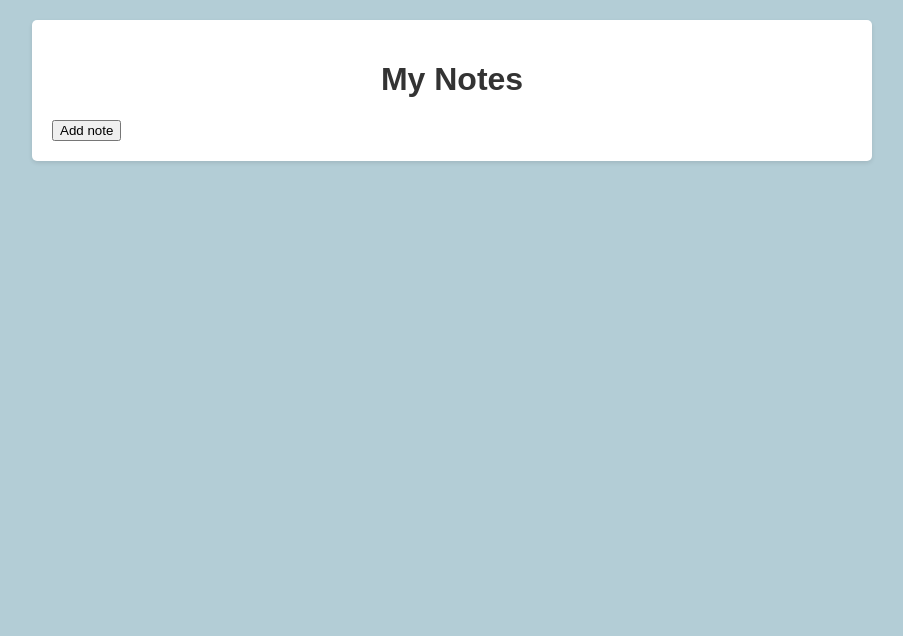
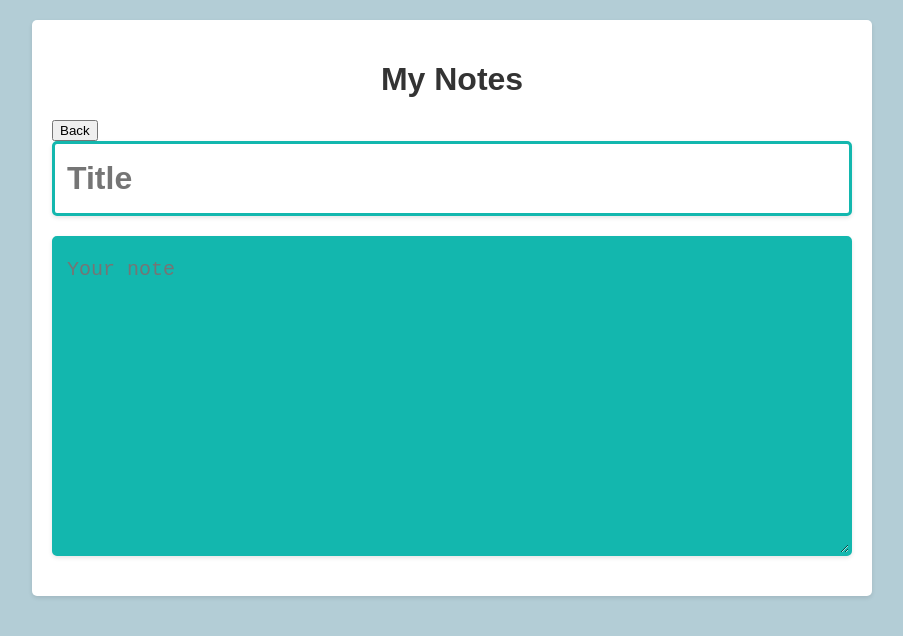
Before and after one commit to koki3000/notes-react, a React (Create React App) app: page /#/update/1 in a window 1280 px wide. Shown: the top 636 px of the page, without its empty margins (188-1091 px from the left). Built offline with nearby package versions, Linux system fonts and the light colour scheme; no server answers.

Commit message:
Changed api route

```diff
--- a/src/App.js
+++ b/src/App.js
@@ -1,5 +1,5 @@
 import './App.css';
-import { BrowserRouter, Routes, Route } from "react-router-dom";
+import { HashRouter, Routes, Route } from "react-router-dom";
 import Main from './pages/Main';
 import Add from './pages/Add';
 import Update from './pages/Update';
@@ -11,14 +11,14 @@ function App() {
   return (
     <div className='container'>
       <h1>My Notes</h1>
-      <BrowserRouter>
+      <HashRouter>
         <Routes>
           <Route path="/" element={<Main />}/>
           <Route path="/add" element={<Add />} />
           <Route path="/update/:id/" element={<Update />} />
           <Route path="/note/:id/" element={<Note />} />
         </Routes>
-      </BrowserRouter>
+      </HashRouter>
     </div>
 
   );
--- a/src/components/DeleteButton.js
+++ b/src/components/DeleteButton.js
@@ -3,7 +3,7 @@ export default function DeleteButton (props) {
 
     async function handleClick(event) {
         event.preventDefault()
-        await fetch(`http://127.0.0.1:8000/note/delete/${id}/`, {
+        await fetch(`http://127.0.0.1:8000/api/note/delete/${id}/`, {
               method: 'DELETE'
         })
         if (allNotes !== undefined) {
@@ -17,6 +17,6 @@ export default function DeleteButton (props) {
     }
 
     return (
-        <button name='delete' onClick={handleClick}>Delete</button>
+        <p name='delete' className="delete" onClick={handleClick}><b>Delete note</b></p>
     )
 }
--- a/src/pages/Add.js
+++ b/src/pages/Add.js
@@ -17,7 +17,7 @@ export default function Add() {
 
     async function handleSubmit(event) {
         event.preventDefault()
-        await fetch('http://127.0.0.1:8000/note/add/', {
+        await fetch('http://127.0.0.1:8000/api/note/add/', {
             method: 'POST',
             body: JSON.stringify({
                     title: note.title,
--- a/src/pages/Main.js
+++ b/src/pages/Main.js
@@ -9,7 +9,7 @@ export default function Main()
    const navigate = useNavigate()
 
    useEffect(() => {
-      fetch('http://127.0.0.1:8000/')
+      fetch('http://127.0.0.1:8000/api/')
          .then((response) => response.json())
          .then((data) => setNotes(data))
          .catch((err) => console.log(err.message));
@@ -19,16 +19,16 @@ export default function Main()
    var myNotes = notes.map(note => {
       return (
          <div key={note.id}  className='note'>
-            <div onClick={() => navigate(`/note/${note.id}/`)}>
+            <div className='single-note' onClick={() => navigate(`/update/${note.id}/`)}>
                <h2>{note.title}</h2>
                <p>{note.content}</p>
             </div>
-            <button onClick={() =>  navigate(`/update/${note.id}/`)}>Update</button>
             <DeleteButton
-            id={note.id}
-            allNotes={notes}
-            removeNote={setNotes}
-            navigation={() => navigate('/')}/>
+               id={note.id}
+               allNotes={notes}
+               removeNote={setNotes}
+               navigation={() => navigate('/')}
+            />
          </div>
       )
    })
--- a/src/pages/Note.js
+++ b/src/pages/Note.js
@@ -8,7 +8,7 @@ export default function Note () {
     const navigate = useNavigate()
 
     useEffect(() => {
-        fetch(`http://127.0.0.1:8000/note/${id}/`)
+        fetch(`http://127.0.0.1:8000/api/note/${id}/`)
          .then((response) => response.json())
          .then((data) => setNote(data))
          .catch((err) => console.log(err.message));
--- a/src/pages/Update.js
+++ b/src/pages/Update.js
@@ -1,5 +1,6 @@
 import React, { useState, useEffect } from 'react';
 import { useNavigate, useParams  } from 'react-router-dom';
+import BackButton from '../components/BackButton'
 
 export default function Update({ route, navigation }) {
     const { id } = useParams()
@@ -7,7 +8,7 @@ export default function Update({ route, navigation }) {
     const navigate = useNavigate()
 
     useEffect( () => {
-        fetch(`http://127.0.0.1:8000/note/${id}/`)
+        fetch(`http://127.0.0.1:8000/api/note/${id}/`)
          .then((response) => response.json())
          .then((data) => setNote(data))
          .catch((err) => console.log(err.message));
@@ -23,7 +24,7 @@ export default function Update({ route, navigation }) {
 
     async function handleSubmit(event) {
         event.preventDefault()
-        await fetch(`http://127.0.0.1:8000/note/update/${id}/`, {
+        await fetch(`http://127.0.0.1:8000/api/note/update/${id}/`, {
             method: 'PUT',
             body: JSON.stringify({
                 title: note.title,
@@ -38,7 +39,10 @@ export default function Update({ route, navigation }) {
 
     return (
         <div>
-            <h2> Update note </h2>
+            <BackButton
+                note={note}
+                navigation={() => navigate('/')}
+            />
             <form onSubmit={handleSubmit}>
                 <div>
                     <input
@@ -58,9 +62,6 @@ export default function Update({ route, navigation }) {
                         value={note.content}>
                     </textarea>
                 </div>
-                    <div>
-                        <button type='submit'> Update </button>
-                    </div>
             </form>
         </div>
     )
```
Lines whose indentation alone changed are shown as unchanged.
